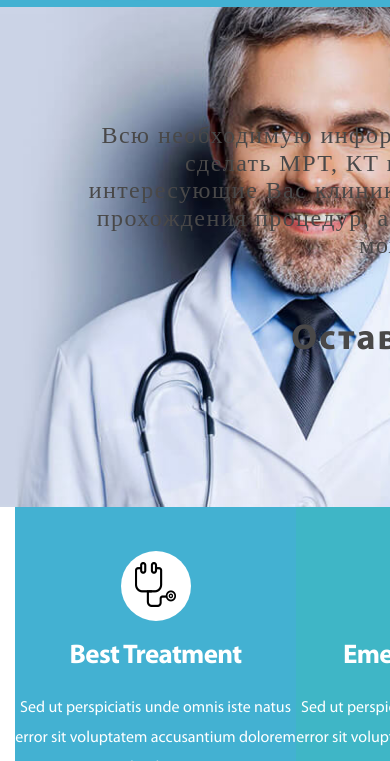
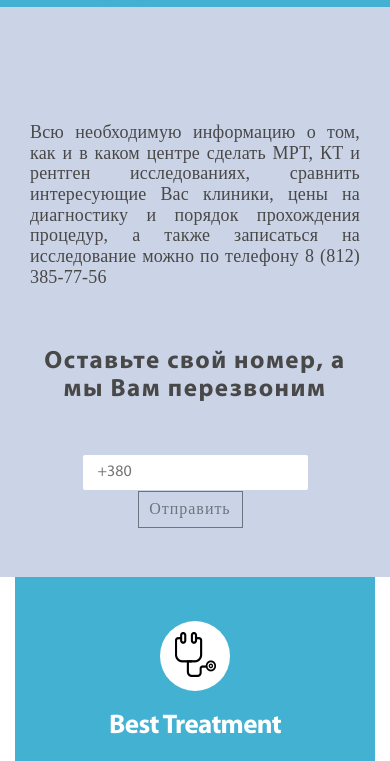
Before and after one commit to Hennadii-Chikunov/CarePoint__best-doctor, a plain HTML site: page index.html in a window 390 px wide. Shown: the part 83-844 px from the top of the page. Drawn offline with Linux system fonts and the light colour scheme; a web font is replaced by a local one.

Commit message:
добавил легкий адаптив баннера и services
задачи не стояло делать адаптив, выдалась минутка, добавил пару строчек, чуть позже(сегодня) доделаю остальные блоки

```diff
--- a/css/main.scss
+++ b/css/main.scss
@@ -130,12 +130,24 @@ a {
     min-height: 500px;
     background: url("../img/banner/doctor-man.jpg") no-repeat;
     background-size: cover;
+    @media (max-width: 1200px) {
+      background: none;
+      padding-bottom: 50px;
+    }
   }
   &__img-semanthic {
     visibility: hidden;
+    @media (max-width: 1240px) {
+      width: 0;
+    }
   }
   &__info {
     text-align: end;
+    width: 100%;
+    @media (max-width: 1240px) {
+      text-align: center;
+      padding: 0px 15px;
+    }
   }
   &__info-text {
     font-family: "Calibri Regular";
@@ -145,6 +157,16 @@ a {
     max-width: 100%;
     padding: 115px 0 60px 0;
     color: #494848;
+    @media (max-width: 1240px) {
+      font-size: 20px;
+      width: 570px;
+      text-align: justify;
+      margin: auto;
+    }
+    @media (max-width: 567px) {
+      font-size: 18px;
+      letter-spacing: 0.01em;
+    }
   }
   &__info-title {
     font-family: "Myriad Pro Bold";
@@ -153,6 +175,12 @@ a {
     max-width: 520px;
     display: inline-block;
     color: #494848;
+    @media (max-width: 1240px) {
+      font-size: 25px;
+      max-width: 350px;
+      display: block;
+      margin: auto;
+    }
   }
 }
 /* /. section BANNER */
@@ -161,6 +189,7 @@ a {
 .section-services {
   &__container {
     display: flex;
+    flex-wrap: wrap;
   }
   &__block {
     display: flex;
```
Also changed, not shown: css/main.css.
